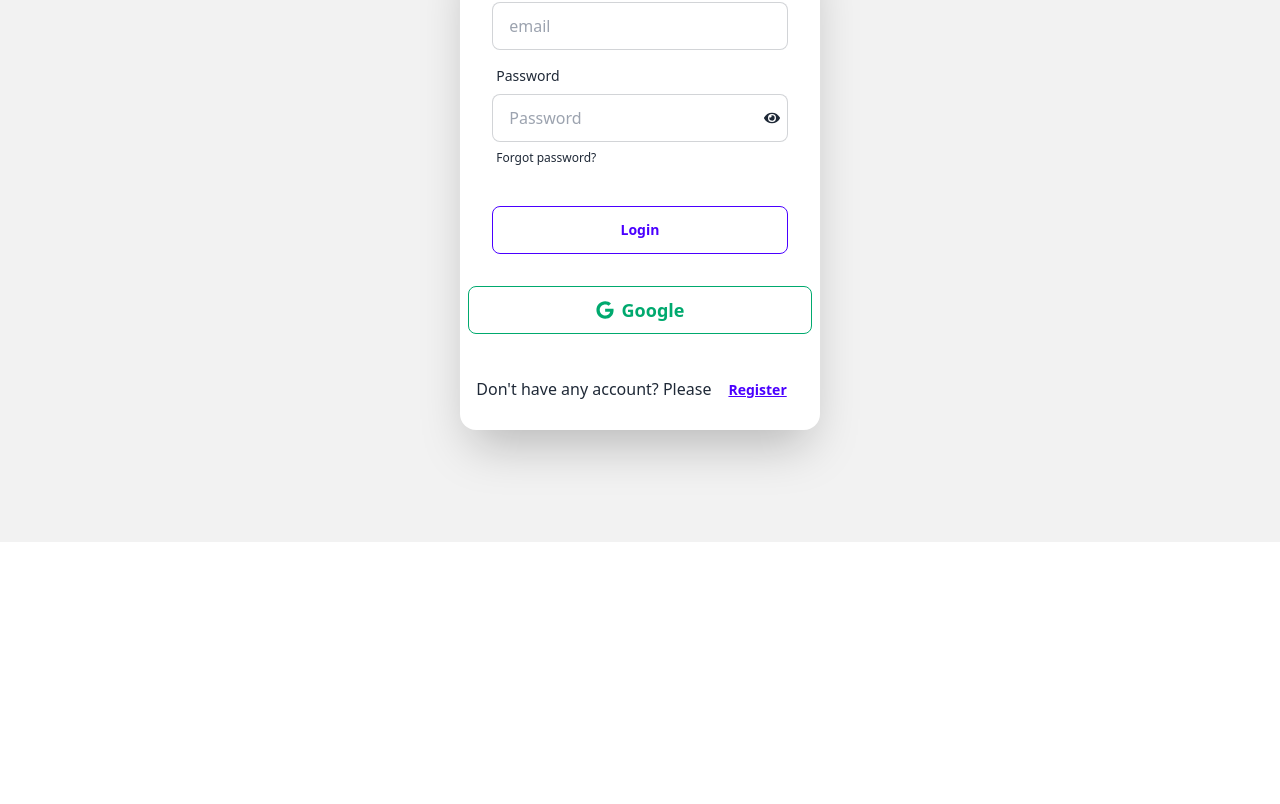
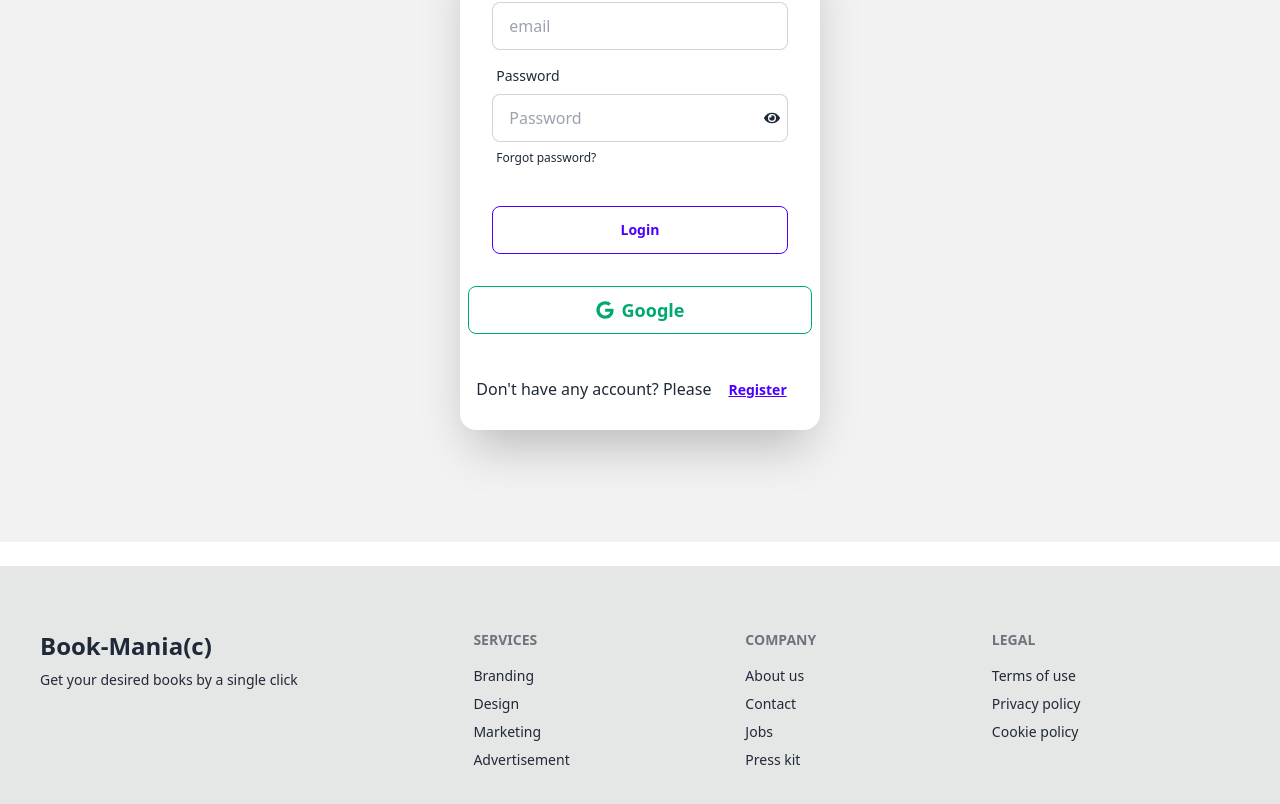
Before and after one commit to the-user01/Library-Management-Client, a React (Vite) app: page /login in a window 1280 px wide. Shown: the part 326-1130 px from the top of the page. Before the commit the page ends 868 px from the top, so only its background shows below. Built offline with nearby package versions, Linux system fonts and the light colour scheme; no server answers.

Commit message:
updated codes

```diff
--- a/src/components/Shared/Footer/Footer.jsx
+++ b/src/components/Shared/Footer/Footer.jsx
@@ -1,9 +1,10 @@
 
 const Footer = () => {
     return (
-        <footer className="footer p-10 bg-base-300 text-base-content pt-16">
+        <footer className="footer p-10 bg-base-300 text-base-content mt-6 pt-16">
             <aside>
-                <p className="text-2xl font-bold">RealChainProperties</p>
+                <p className="text-2xl font-bold">Book-Mania(c)</p>
+                <p>Get your desired books by a single click</p>
             </aside>
             <nav>
                 <h6 className="footer-title">Services</h6>
--- a/src/components/pages/AllBooks/AllBooks.jsx
+++ b/src/components/pages/AllBooks/AllBooks.jsx
@@ -96,10 +96,7 @@ const AllBooks = () => {
                                 </>
                         }
 
-
-
                     </div>
-
             }
 
 
--- a/src/components/pages/AllBooks/BookCard.jsx
+++ b/src/components/pages/AllBooks/BookCard.jsx
@@ -10,7 +10,7 @@ const BookCard = ({ book }) => {
     return (
         <div className="card w-96 bg-white text-black shadow-xl">
             <figure><img src={photo} alt={book_name} className='h-56 w-full' /></figure>
-            <div className="card-body">
+            <div className="card-body skeleton w-full rounded-sm">
                 <h2 className="card-title">{book_name}</h2>
                 <p><span className='font-bold'>Author:</span> {author_name}</p>
                     <p><span className='font-bold'>Category: </span>{category}</p>
--- a/src/components/pages/BorrowedBooks/BorrowedBookCard.jsx
+++ b/src/components/pages/BorrowedBooks/BorrowedBookCard.jsx
@@ -8,7 +8,7 @@ const BorrowedBookCard = (params) => {
     return (
         <div className="card w-96 bg-white shadow-xl">
             <figure><img src={photo} alt={book_name}  className="h-52 md:h-60 w-full"/></figure>
-            <div className="card-body text-black">
+            <div className="card-body text-black skeleton w-full rounded-sm">
                 <h2 className="card-title">{book_name}</h2>
                 <p><span className="font-bold text-red-900">Category: </span>{category}</p>
                 <hr  className="border-1 border-gray-400"/>
--- a/src/components/pages/CategoryBooks/CategoryBooksCard.jsx
+++ b/src/components/pages/CategoryBooks/CategoryBooksCard.jsx
@@ -17,7 +17,7 @@ const CategoryBooksCard = (params) => {
         <>
             <div className="card w-96 bg-white text-black shadow-xl">
                 <figure><img src={photo} alt={book_name} className='h-56 w-full' /></figure>
-                <div className="card-body">
+                <div className="card-body skeleton w-full rounded-sm">
                     <h2 className="card-title">{book_name}</h2>
                     <p><span className='font-bold'>Author:</span> {author_name}</p>
                     <p><span className='font-bold'>Category: </span>{category}</p>
--- a/src/components/pages/Home/Category/CategoryCard.jsx
+++ b/src/components/pages/Home/Category/CategoryCard.jsx
@@ -7,7 +7,7 @@ const CategoryCard = ({ category }) => {
     return (
         <div className="card w-96 bg-white shadow-xl text-black">
             <figure><img src={photo} alt={category_name} className='w-full h-52'/></figure>
-            <div className="card-body">
+            <div className="card-body skeleton w-full rounded-sm">
                 <h2 className="card-title mb-6 font-bold">{category_name}</h2>
                 <div className="card-actions">
                    <Link to={`/category-books/category/${category_name}`} className="btn btn-outline btn-accent w-full"> <button >Show Books</button></Link>
--- /dev/null
+++ b/src/components/pages/Home/Home/Banner.jsx
@@ -0,0 +1,19 @@
+
+const Banner = () => {
+    return (
+        <div>
+            <div className="hero min-h-screen" style={{ backgroundImage: 'url(https://i.ibb.co/vd32F8Q/photo-1588580000645-4562a6d2c839.jpg)' }}>
+                <div className="hero-overlay bg-opacity-60"></div>
+                <div className="hero-content text-neutral-content">
+                    <div className="max-w-xl text-white">
+                        <h1 className="mb-5 text-5xl font-bold ">Welcome to <br /> Book-Mania(c)</h1>
+                        <p className="mb-5">This system offers a comprehensive solution for organizing, managing, and accessing library resources efficiently. Whether you&apos;re a librarian, a student, or an avid reader, our platform simplifies the process of cataloging, borrowing, and returning books, ensuring a seamless experience for all users.</p>
+
+                    </div>
+                </div>
+            </div>
+        </div>
+    );
+};
+
+export default Banner;
--- a/src/components/pages/Home/Home/Home.jsx
+++ b/src/components/pages/Home/Home/Home.jsx
@@ -1,5 +1,6 @@
 import { Helmet } from "react-helmet-async";
 import ShowCategory from "../Category/ShowCategory";
+import Banner from "./Banner";
 
 const Home = () => {
     return (
@@ -8,6 +9,7 @@ const Home = () => {
                 <title>Book-Mania(c) | Home</title>
             </Helmet>
             <div>
+                <Banner></Banner>
                 <ShowCategory></ShowCategory>
             </div>
         </>
--- a/src/layouts/Root.jsx
+++ b/src/layouts/Root.jsx
@@ -1,11 +1,13 @@
 import { Outlet, ScrollRestoration } from "react-router-dom";
 import Navbar from "../components/Shared/Navbar/Navbar";
+import Footer from "../components/Shared/Footer/Footer";
 
 const Root = () => {
     return (
         <>
             <Navbar></Navbar>
             <Outlet></Outlet>
+            <Footer></Footer>
 
             <ScrollRestoration></ScrollRestoration>
         </>
--- a/src/provider/AuthProvider.jsx
+++ b/src/provider/AuthProvider.jsx
@@ -3,7 +3,6 @@ import PropTypes from 'prop-types';
 import { createUserWithEmailAndPassword, onAuthStateChanged, signInWithEmailAndPassword, signInWithPopup, signOut, updateProfile } from "firebase/auth";
 import auth from "../firebase/firebase.config";
 import { GoogleAuthProvider } from "firebase/auth";
-import axios from "axios";
 
 export const AuthContext = createContext(null)
 
@@ -55,11 +54,6 @@ const AuthProvider = ({ children }) => {
         const unSubscribe = onAuthStateChanged(auth, currentUser => {
                 setUser(currentUser)
                 setLoader(false);
-                if(currentUser){
-                    const loggedUser = {email: currentUser.email}
-                    axios.post('https://library-management-server-lac.vercel.app/jwt', loggedUser, {withCredentials: true})
-                    .then()
-                }
         })
 
         return () => {
```
